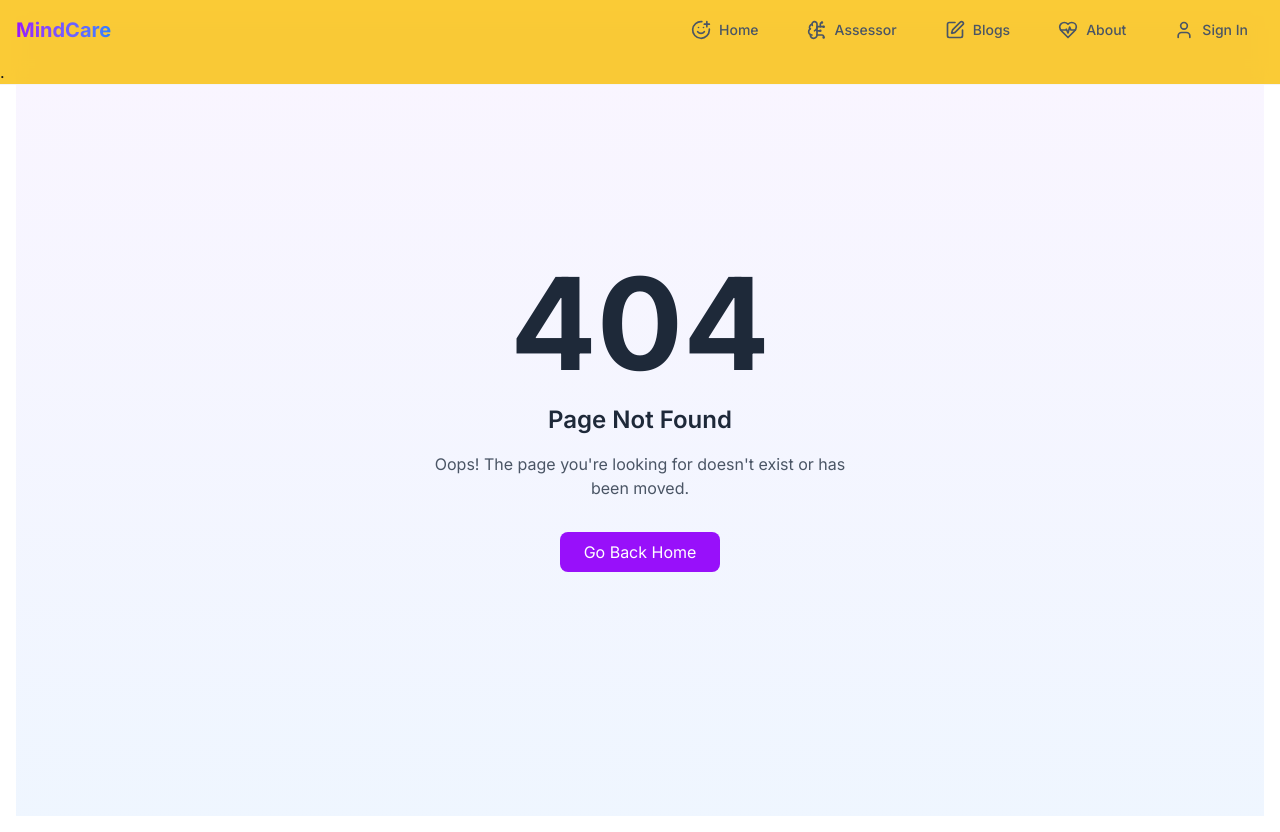
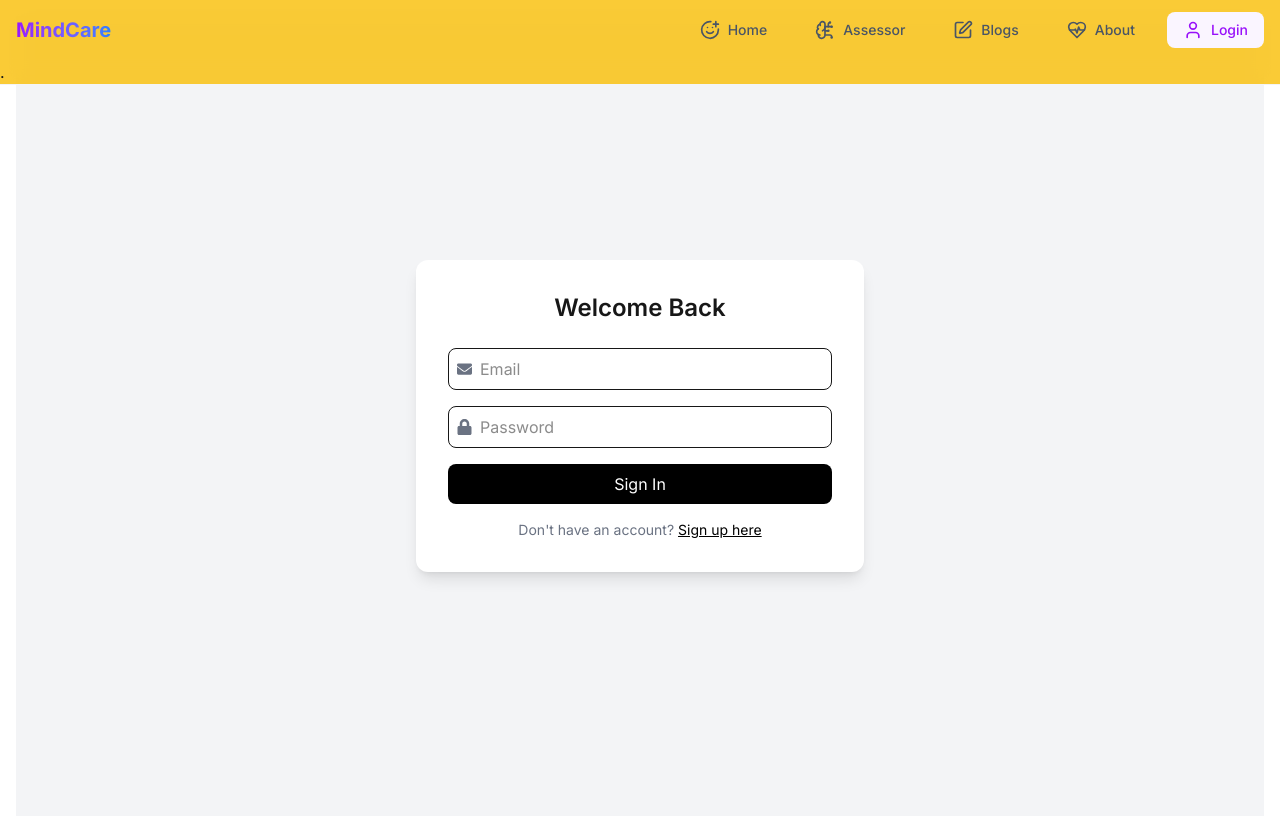
Before and after one commit to joynous/MindCare, a Next.js app: page /login in a window 1280 px wide. Before the commit this address had no page. Built offline with nearby package versions, Linux system fonts and the light colour scheme.

Commit message:
login page

```diff
--- a/src/app/components/Navigation.tsx
+++ b/src/app/components/Navigation.tsx
@@ -12,7 +12,7 @@ export default function Navigation() {
     { name: 'Assessor', href: '/assessor', icon: <BrainCircuit size={20} /> },
     { name: 'Blogs', href: '/blogs', icon: <PenBox size={20} /> },
     { name: 'About', href: '/about', icon: <HeartPulse size={20} /> },
-    { name: 'Sign In', href: '/sign-in', icon: <User size={20}/>},
+    { name: 'Login', href: '/login', icon: <User size={20}/>},
   ];
 
   return (
--- /dev/null
+++ b/src/app/login/page.tsx
@@ -0,0 +1,54 @@
+"use client";
+
+import { useState } from 'react';
+import { FaEnvelope, FaLock } from 'react-icons/fa';
+
+export default function Login() {
+  const [email, setEmail] = useState('');
+  const [password, setPassword] = useState('');
+  const [error, setError] = useState('');
+
+  const handleLogin = () => {
+    if (!email || !password) {
+      setError('Both fields are required');
+    } else {
+      setError('');
+      console.log('Logging in with:', { email, password });
+    }
+  };
+
+  return (
+    <div className="min-h-screen flex items-center justify-center bg-gray-100">
+      <div className="w-full max-w-md shadow-lg rounded-xl p-8 bg-white">
+        <h1 className="text-2xl font-semibold text-center mb-6">Welcome Back</h1>
+        <div className="space-y-4">
+          <div className="flex items-center border rounded-lg p-2">
+            <FaEnvelope className="mr-2 text-gray-500" />
+            <input
+              type="email"
+              placeholder="Email"
+              className="w-full outline-none"
+              value={email}
+              onChange={(e) => setEmail(e.target.value)}
+            />
+          </div>
+          <div className="flex items-center border rounded-lg p-2 relative">
+            <FaLock className="mr-2 text-gray-500" />
+            <input
+              type="password"
+              placeholder="Password"
+              className="w-full outline-none"
+              value={password}
+              onChange={(e) => setPassword(e.target.value)}
+            />
+          </div>
+          {error && <p className="text-red-500 text-sm">{error}</p>}
+          <button className="w-full bg-black text-white rounded-lg py-2" onClick={handleLogin}>Sign In</button>
+          <div className="text-center text-sm text-gray-500">
+            Don't have an account? <a href="/signup" className="text-black underline">Sign up here</a>
+          </div>
+        </div>
+      </div>
+    </div>
+  );
+}
--- a/src/app/sign-in/page.tsx
+++ b/src/app/signup/page.tsx
@@ -60,7 +60,7 @@ export default function Signup() {
             Continue with Google
           </button>
           <p className="text-center text-sm text-gray-500">
-            Already a member? <a href="/signin" className="text-black underline">Sign in here</a>
+            Already a member? <a href="/login" className="text-black underline">Login</a>
           </p>
         </div>
       </div>
```
